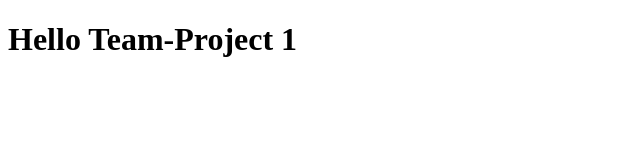
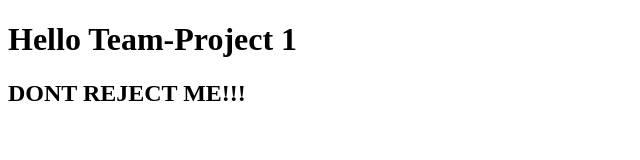
Before and after one commit to Zuzanav/cart-to-kitchen, a plain HTML site: page index.html in a window 1280 px wide. Shown: the whole page, without its empty margins (0-640 px from the left). Drawn offline with Linux system fonts and the light colour scheme.

Commit message:
DONT REJECT PUHLEASEEE!

```diff
--- a/index.html
+++ b/index.html
@@ -6,5 +6,6 @@
     </head>
     <body>
         <h1>Hello Team-Project 1</h1>
+        <h2>DONT REJECT ME!!!</h2>
     </body>
 </html>
```
